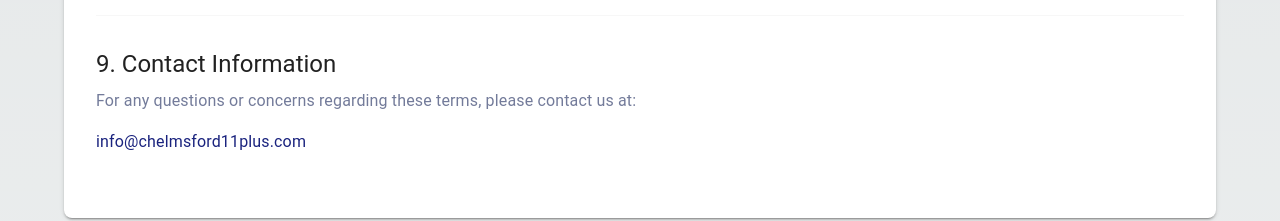
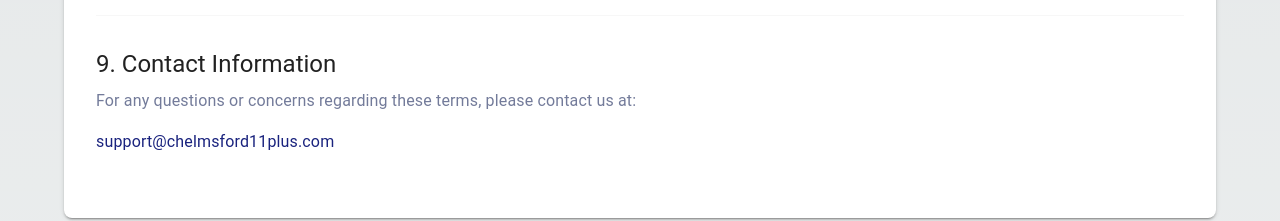
Before and after one commit to viveksinra/svt-learnpivot-frontend, a Next.js app: page /policy/termandcondition in a window 1280 px wide. Shown: the part 1980-2201 px from the top of the page. Built offline with nearby package versions, Linux system fonts and the light colour scheme; a web font is replaced by a local one.

Commit message:
refactor: update contact email to support@chelmsford11plus.com across multiple components

```diff
--- a/app/Components/Enquiry/Enquiry.jsx
+++ b/app/Components/Enquiry/Enquiry.jsx
@@ -65,7 +65,7 @@ const Enquiry = () => {
                     <Typography gutterBottom color="#333" sx={{fontSize:"20px"}}>Reach us by E-mail</Typography>
                     <Divider light sx={{maxWidth:"200px",marginBottom:"10px"}}/>
                     <Typography color="#333" sx={{fontSize:"14px"}}>Write to us at</Typography>
-                    <Link href="mailto:info@chelmsford11plus.com"><Typography color="#007bff" sx={{fontSize:"14px"}}>info@chelmsford11plus.com</Typography></Link>
+                    <Link href="mailto:support@chelmsford11plus.com"><Typography color="#007bff" sx={{fontSize:"14px"}}>support@chelmsford11plus.com</Typography></Link>
                     </div>
                     </Grid>
 
--- a/app/Components/ITStartup/Faq/FaqCom.js
+++ b/app/Components/ITStartup/Faq/FaqCom.js
@@ -262,7 +262,7 @@ const faqData = [
   {
     id: "12",
     question: "How do I find out more?",
-    answer: `<p>Feel free to reach out to us directly through our website or by emailing us at <a href="mailto:info@chelmsford11plus.com">info@chelmsford11plus.com</a>. We're here to discuss your child's needs and how we can support them in their 11+ journey to success.</p>`
+    answer: `<p>Feel free to reach out to us directly through our website or by emailing us at <a href="mailto:support@chelmsford11plus.com">support@chelmsford11plus.com</a>. We're here to discuss your child's needs and how we can support them in their 11+ journey to success.</p>`
   },
   {
       id: "13",
--- a/app/Components/Policy/PrivacyPolicyCom.jsx
+++ b/app/Components/Policy/PrivacyPolicyCom.jsx
@@ -207,7 +207,7 @@ const PrivacyPolicyCom = () => {
                 </Typography>
                 <Typography
                   component="a"
-                  href="mailto:info@chelmsford11plus.com"
+                  href="mailto:support@chelmsford11plus.com"
                   sx={{
                     color: "primary.main",
                     textDecoration: "none",
@@ -216,7 +216,7 @@ const PrivacyPolicyCom = () => {
                     },
                   }}
                 >
-                  info@chelmsford11plus.com
+                  support@chelmsford11plus.com
                 </Typography>
               </StyledSection>
             </StyledPaper>
--- a/app/Components/Policy/TermAndConditionCom.jsx
+++ b/app/Components/Policy/TermAndConditionCom.jsx
@@ -240,7 +240,7 @@ const TermsAndConditions = () => {
                 </Typography>
                 <Typography
                   component="a"
-                  href="mailto:info@chelmsford11plus.com"
+                  href="mailto:support@chelmsford11plus.com"
                   sx={{
                     color: "primary.main",
                     textDecoration: "none",
@@ -249,7 +249,7 @@ const TermsAndConditions = () => {
                     },
                   }}
                 >
-                  info@chelmsford11plus.com
+                  support@chelmsford11plus.com
                 </Typography>
               </StyledSection>
             </StyledPaper>
--- a/app/layout.js
+++ b/app/layout.js
@@ -15,7 +15,7 @@ import  './globals.css';
 
 export const metadata = {
   title: 'Chelmsford 11 Plus - Preparing for Success in the 11 Plus Exam',
-  description: 'Help your child excel in the 11 Plus exam with expertly designed courses and mock tests tailored for Year 5-6 students. Book sessions now and prepare them for a brighter future. For more details, reach us at info@chelmsford11plus.com.',
+  description: 'Help your child excel in the 11 Plus exam with expertly designed courses and mock tests tailored for Year 5-6 students. Book sessions now and prepare them for a brighter future. For more details, reach us at support@chelmsford11plus.com.',
 }
 
 
```
